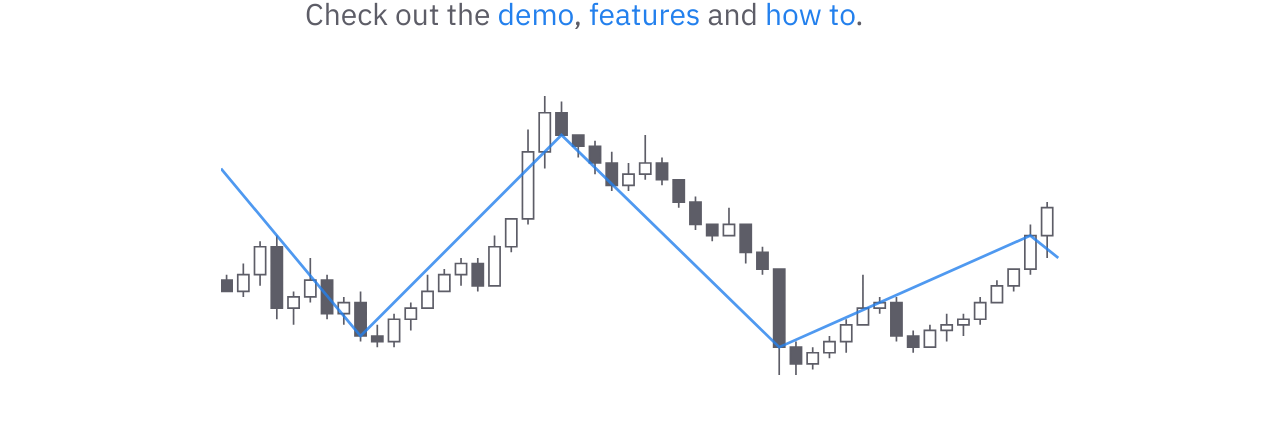
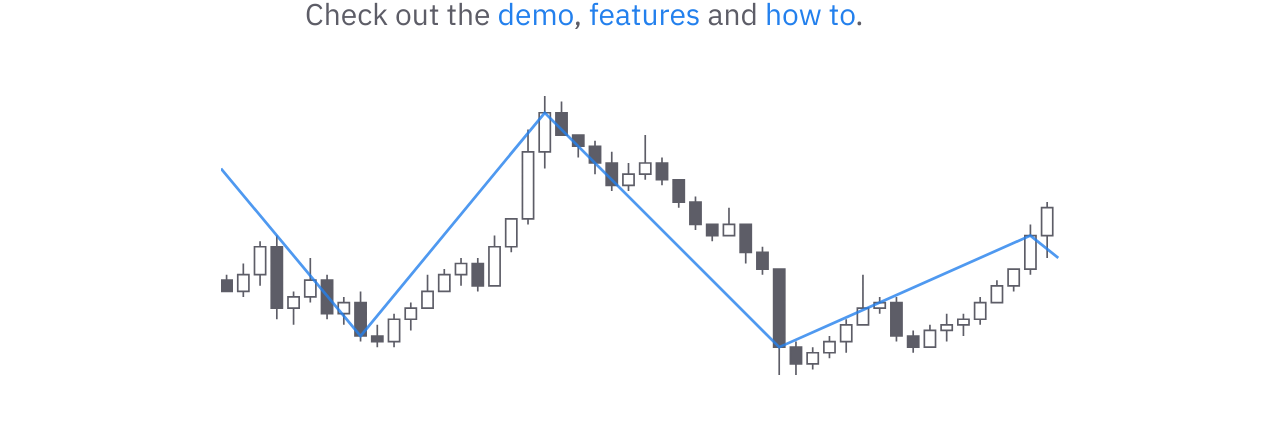
Before and after one commit to kevinroku/nroku.github.io, a Jekyll site: the page built from pages/index.md, in a window 1280 px wide. Shown: the part 439-871 px from the top of the page. Built offline with Jekyll 4.4.1, drawn with Linux system fonts in a browser that asks for light colours.

Commit message:
Update Chart.html

```diff
--- a/_includes/_snippets/Chart.html
+++ b/_includes/_snippets/Chart.html
@@ -58,5 +58,5 @@
            M 144 -19 L 146 -19 L 146 -25 L 144 -25 Z M 145 -19 L 145 -18 M 145 -25 L 145 -27
            M 147 -25 L 149 -25 L 149 -30 L 147 -30 Z M 148 -30 L 148 -31 M 148 -25 L 148 -21" id="green" />
 
-  <path d="M 0 -37 L 25 -7 L 61 -43 L 100 -5 L 145 -25 L 150 -21" id="blue" />
+  <path d="M 0 -37 L 25 -7 L 58 -47 L 100 -5 L 145 -25 L 150 -21" id="blue" />
 </svg>
```
